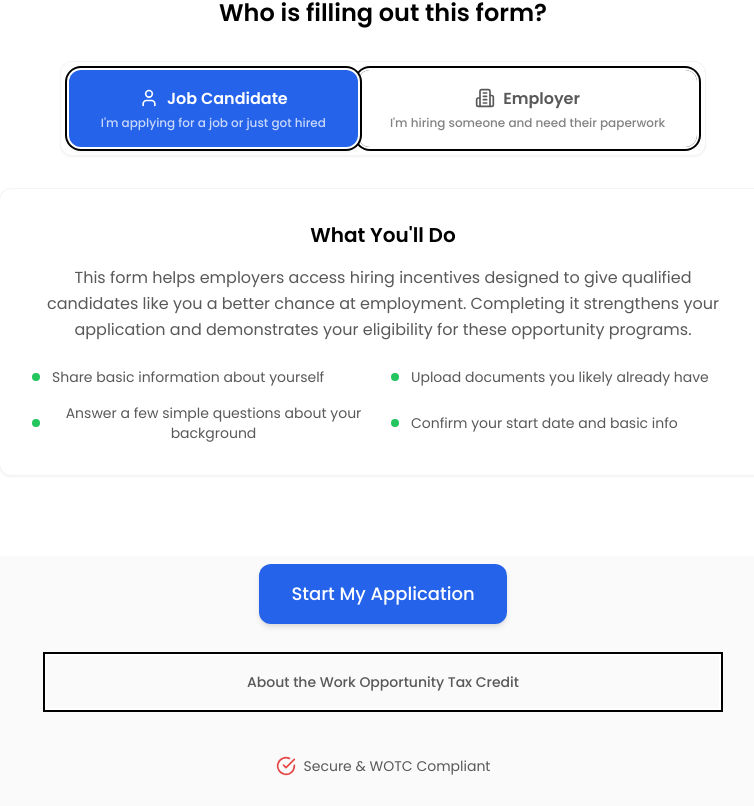
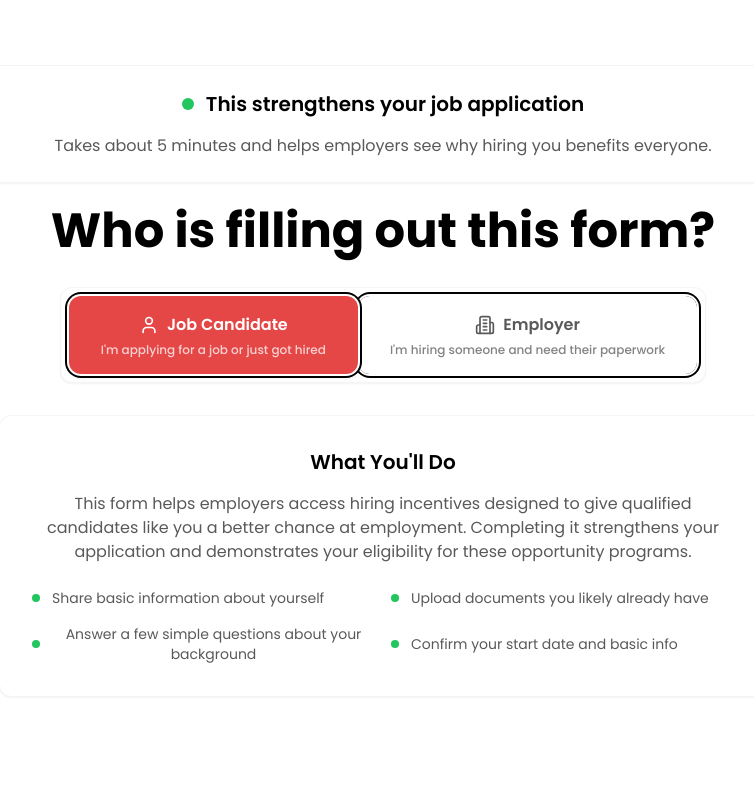
Before and after one commit to Rezme-Inc/wotc, a React (Vite) app in the folder WOTC-REZME/: page / in a window 1280 px wide. Shown: the part 594-1400 px from the top of the page, without its empty margins (257-1011 px from the left). Built offline with nearby package versions, Linux system fonts and the light colour scheme.

Commit message:
update text size

```diff
--- a/WOTC-REZME/src/App.tsx
+++ b/WOTC-REZME/src/App.tsx
@@ -1,4 +1,4 @@
-import React from 'react';
+import React, { useState } from 'react';
 import { useFormState } from './hooks/useFormState';
 import { useEmployerState } from './hooks/useEmployerState';
 import { StepIndicator } from './components/StepIndicator';
@@ -13,7 +13,39 @@ import DocumentUploadStep from './components/DocumentUploadStep';
 import { EmployerDashboard } from './components/EmployerDashboard';
 import { Footer } from './components/Footer';
 import { Header } from './components/Header';
-import { CheckCircle } from 'lucide-react';
+import { CheckCircle, ChevronDown, ChevronUp } from 'lucide-react';
+
+const WOTCDropdown: React.FC = () => {
+  const [showAbout, setShowAbout] = useState(false);
+
+  return (
+    <>
+      <button
+        onClick={() => setShowAbout(!showAbout)}
+        className="flex items-center justify-center w-full p-4 text-sm text-gray35 hover:text-black transition-colors duration-200 focus-visible"
+        aria-expanded={showAbout}
+        aria-label="Toggle Work Opportunity Tax Credit information"
+      >
+        <span className="font-medium">About the Work Opportunity Tax Credit</span>
+        {showAbout ? (
+          <ChevronUp className="w-4 h-4 ml-2" />
+        ) : (
+          <ChevronDown className="w-4 h-4 ml-2" />
+        )}
+      </button>
+
+      {showAbout && (
+        <div className="card p-6 bg-blue-50 border-blue-200 animate-fade-in">
+          <p className="text-sm text-gray35 font-poppins leading-relaxed">
+            The WOTC program provides federal tax credits to employers who hire individuals
+            from certain target groups that have consistently faced significant barriers to
+            employment. Credits can range from $1,200 to $9,600 per qualified employee.
+          </p>
+        </div>
+      )}
+    </>
+  );
+};
 
 function AppRefactored() {
   const {
@@ -62,11 +94,11 @@ function AppRefactored() {
       <Header />
 
       {/* Full Width Gray Section - Title and Step Indicator */}
-      <section className="bg-gray-50 py-6">
+      <section style={{backgroundColor: 'var(--color-gray-light)', paddingTop: '5rem', paddingBottom: '5rem'}}>
         <div className="max-w-6xl mx-auto px-6">
           {/* Header */}
           <header className="text-center mb-6">
-            <h1 className="text-4xl font-semibold mb-4 font-poppins">
+            <h1 className="text-4xl md:text-5xl lg:text-6xl font-bold mb-4 font-poppins">
               <span className="text-black">Réz</span>
               <span className="text-red-600">me</span> Employment Application
             </h1>
@@ -84,6 +116,7 @@ function AppRefactored() {
         </div>
       </section>
 
+      <section style={{backgroundColor: 'var(--color-background)', paddingTop: '5rem', paddingBottom: '5rem'}}>
         <div className="container-main flex-1">
           <div className="content-wrapper">
             <div className="max-w-6xl mx-auto">
@@ -195,15 +228,15 @@ function AppRefactored() {
           </div>
         </div>
         </div>
+      </section>
 
       {/* Gray Background Section for Action Buttons and Below */}
-      <section className="bg-gray-50 flex-1">
-        <div className="container-main">
+      <section className="flex-1" style={{backgroundColor: 'var(--color-gray-light)', paddingTop: '5rem', paddingBottom: '5rem'}}>
         <div className="max-w-6xl mx-auto px-4">
 
               {/* Action buttons for WelcomeStep */}
               {formData.currentStep === 1 && (
-                <div className="max-w-4xl mx-auto text-center pt-2">
+                <div className="max-w-4xl mx-auto text-center">
                   <div className="flex flex-col sm:flex-row items-center justify-center gap-4 mb-8">
                     <button
                       onClick={nextStep}
@@ -226,12 +259,7 @@ function AppRefactored() {
 
                   {/* Additional information */}
                   <div className="max-w-2xl mx-auto">
-                    <button
-                      className="flex items-center justify-center w-full p-4 text-sm text-gray35 hover:text-black transition-colors duration-200 focus-visible"
-                      aria-label="Toggle Work Opportunity Tax Credit information"
-                    >
-                      <span className="font-medium">About the Work Opportunity Tax Credit</span>
-                    </button>
+                    <WOTCDropdown />
                   </div>
                 </div>
               )}
@@ -246,7 +274,6 @@ function AppRefactored() {
                 </div>
               </div>
         </div>
-        </div>
       </section>
 
       <Footer />
--- a/WOTC-REZME/src/components/WelcomeStep.tsx
+++ b/WOTC-REZME/src/components/WelcomeStep.tsx
@@ -21,18 +21,18 @@ export const WelcomeStep: React.FC<WelcomeStepProps> = ({
       <div className="mb-6 card p-6 bg-green-50 border-green-200">
         <div className="flex items-center justify-center mb-4">
           <div className="w-3 h-3 bg-green-500 rounded-full mr-3"></div>
-          <h2 className="text-xl font-semibold text-black font-poppins">
+          <h2 className="text-lg md:text-xl font-semibold text-black font-poppins">
             This strengthens your job application
           </h2>
         </div>
-        <p className="text-gray35 font-poppins text-center">
+        <p className="text-sm md:text-base text-gray35 font-poppins text-center">
           Takes about 5 minutes and helps employers see why hiring you benefits everyone.
         </p>
       </div>
 
       {/* User Type Toggle */}
       <div className="mb-8">
-        <h2 className="text-2xl font-semibold text-black mb-8 font-poppins">
+        <h2 className="text-3xl md:text-4xl lg:text-5xl font-bold text-black mb-8 font-poppins">
           Who is filling out this form?
         </h2>
         <div className="card inline-flex p-2 bg-gray-50 border-gray-200">
@@ -75,15 +75,15 @@ export const WelcomeStep: React.FC<WelcomeStepProps> = ({
       <div className="mb-8 animate-fade-in">
         {userType === 'candidate' ? (
           <div className="card p-8 bg-gray-50 border-gray-100 max-w-3xl mx-auto">
-            <h3 className="text-xl font-semibold text-black mb-4 font-poppins">
+            <h3 className="text-lg md:text-xl font-semibold text-black mb-4 font-poppins">
               What You'll Do
             </h3>
-            <p className="text-gray35 font-poppins leading-relaxed mb-6">
+            <p className="text-sm md:text-base text-gray35 font-poppins leading-relaxed mb-6">
               This form helps employers access hiring incentives designed to give qualified candidates
               like you a better chance at employment. Completing it strengthens your application and
               demonstrates your eligibility for these opportunity programs.
             </p>
-            <div className="grid grid-cols-1 md:grid-cols-2 gap-4 text-sm">
+            <div className="grid grid-cols-1 md:grid-cols-2 gap-4 text-xs md:text-sm">
               <div className="flex items-center text-gray35">
                 <div className="w-2 h-2 bg-green-500 rounded-full mr-3 flex-shrink-0"></div>
                 <span>Share basic information about yourself</span>
@@ -104,14 +104,14 @@ export const WelcomeStep: React.FC<WelcomeStepProps> = ({
           </div>
         ) : (
           <div className="card p-8 bg-gray-50 border-gray-100 max-w-3xl mx-auto">
-            <h3 className="text-xl font-semibold text-black mb-4 font-poppins">
+            <h3 className="text-lg md:text-xl font-semibold text-black mb-4 font-poppins">
               What You'll Do
             </h3>
-            <p className="text-gray35 font-poppins leading-relaxed mb-6">
+            <p className="text-sm md:text-base text-gray35 font-poppins leading-relaxed mb-6">
               Set up your company information and manage tax credit applications for your employees.
               Streamline your hiring process while maximizing available tax savings.
             </p>
-            <div className="grid grid-cols-1 md:grid-cols-2 gap-4 text-sm">
+            <div className="grid grid-cols-1 md:grid-cols-2 gap-4 text-xs md:text-sm">
               <div className="flex items-center text-gray35">
                 <div className="w-2 h-2 bg-green-500 rounded-full mr-3 flex-shrink-0"></div>
                 <span>Add your company information</span>
--- a/WOTC-REZME/src/index.css
+++ b/WOTC-REZME/src/index.css
@@ -1,144 +1,213 @@
-@import '@fontsource/poppins/300.css';
-@import '@fontsource/poppins/400.css';
-@import '@fontsource/poppins/500.css';
-@import '@fontsource/poppins/600.css';
-@import '@fontsource/poppins/700.css';
+@import url('https://fonts.googleapis.com/css2?family=Poppins:wght@300;400;500;600;700&display=swap');
 
 @tailwind base;
 @tailwind components;
 @tailwind utilities;
 
-/* Base styling aligned with style guide */
-body {
-  font-family: 'Poppins', sans-serif;
-  background-color: #ffffff;
-  color: #000000;
-  line-height: 1.6;
-  font-weight: 400;
+:root {
+  /* Style Guide Colors */
+  --color-background: #FFFFFF;
+  --color-foreground: #000000;
+  --color-primary: #E54747;  /* Cinnabar Red */
+  --color-secondary: #595959; /* Gray35 */
+  --color-gray-light: rgb(249, 250, 251); /* Gray background sections */
+
+  /* Legacy variables for compatibility */
+  --background: #FFFFFF;
+  --foreground: #000000;
 }
 
-/* Typography scale for consistent hierarchy */
+@theme inline {
+  --color-background: #FFFFFF;
+  --color-foreground: #000000;
+  --color-primary: #E54747;
+  --color-secondary: #595959;
+  --color-gray-light: rgb(249, 250, 251);
+}
+
+body {
+  background: var(--color-background);
+  color: var(--color-foreground);
+  font-family: 'Poppins', sans-serif;
+  font-weight: 400;
+  line-height: 1.6;
+}
+
+/* Typography Base Styles */
 h1, h2, h3, h4, h5, h6 {
   font-family: 'Poppins', sans-serif;
   font-weight: 600;
-  color: #000000;
-  line-height: 1.4;
+  color: var(--color-foreground);
 }
 
-/* Component styles for design system consistency */
+/* Button Base Styles */
+button {
+  font-family: 'Poppins', sans-serif;
+}
+
+/* Form Input Base Styles */
+input, textarea, select {
+  font-family: 'Poppins', sans-serif;
+}
+
+/* Component styles using CSS variables */
 .btn-base {
-  @apply font-poppins font-medium transition-all duration-200 rounded-xl border-0;
+  @apply font-medium transition-all duration-200 rounded-xl border-0;
   @apply focus:outline-none focus:ring-2 focus:ring-offset-2;
+  font-family: 'Poppins', sans-serif;
   min-height: 44px; /* Accessibility requirement for touch targets */
 }
 
 .btn-primary {
-  @apply btn-base bg-blue-600 text-white;
-  @apply hover:bg-blue-700 focus:ring-blue-600;
-  @apply shadow-md hover:shadow-lg transform hover:-translate-y-0.5;
-}
-.btn-accent {
-  @apply btn-base bg-cinnabar text-white;
-  @apply hover:bg-red-600 focus:ring-cinnabar;
+  @apply btn-base text-white;
+  background-color: var(--color-primary);
+  @apply hover:opacity-90 focus:ring-2;
   @apply shadow-md hover:shadow-lg transform hover:-translate-y-0.5;
 }
 
 .btn-secondary {
-  @apply btn-base bg-white text-gray35 border border-gray-200;
-  @apply hover:bg-gray-50 hover:text-black focus:ring-gray35;
+  @apply btn-base border;
+  background-color: var(--color-background);
+  color: var(--color-secondary);
+  border-color: #e5e7eb;
+  @apply hover:bg-gray-50 focus:ring-2;
   @apply shadow-sm hover:shadow-md;
 }
 
 .btn-ghost {
-  @apply btn-base bg-transparent text-gray35;
-  @apply hover:bg-green-50 hover:text-green-700 focus:ring-green-500;
+  @apply btn-base bg-transparent;
+  color: var(--color-secondary);
+  @apply hover:bg-gray-50 focus:ring-2;
 }
 
-/* Form elements with accessibility focus */
+/* Form elements */
 .form-input {
-  @apply w-full px-4 py-3 border border-gray-200 rounded-xl font-poppins;
-  @apply bg-white text-black placeholder-gray35;
+  @apply w-full px-4 py-3 border border-gray-200 rounded-xl;
+  background-color: var(--color-background);
+  color: var(--color-foreground);
+  font-family: 'Poppins', sans-serif;
   @apply transition-all duration-200 shadow-sm;
-  @apply focus:outline-none focus:ring-2 focus:ring-black focus:border-transparent;
+  @apply focus:outline-none focus:ring-2 focus:border-transparent;
   @apply hover:shadow-md hover:border-gray-300;
   min-height: 44px; /* Accessibility compliance */
 }
 
+.form-input::placeholder {
+  color: var(--color-secondary);
+}
+
 .form-input:disabled {
-  @apply bg-gray-50 text-gray35 cursor-not-allowed;
+  @apply bg-gray-50 cursor-not-allowed;
+  color: var(--color-secondary);
 }
+
 .form-input.is-valid {
   @apply border-green-500 focus:ring-green-500 focus:border-green-500;
 }
 
 .form-input.is-invalid {
-  @apply border-red-500 focus:ring-red-500 focus:border-red-500 bg-red-50 border-2;
-}
-.form-label {
-  @apply block text-sm font-medium text-black mb-2 font-poppins;
+  border-color: var(--color-primary);
+  @apply focus:ring-red-500 bg-red-50 border-2;
 }
 
+.form-label {
+  @apply block text-sm font-medium mb-2;
+  color: var(--color-foreground);
+  font-family: 'Poppins', sans-serif;
+}
 
 .form-hint {
-  @apply text-sm text-gray35 mt-1 font-poppins font-light leading-relaxed;
+  @apply text-sm mt-1 font-light leading-relaxed;
+  color: var(--color-secondary);
+  font-family: 'Poppins', sans-serif;
 }
 
 .form-error {
-  @apply text-sm text-cinnabar mt-1 font-poppins font-medium;
+  @apply text-sm mt-1 font-medium;
+  color: var(--color-primary);
+  font-family: 'Poppins', sans-serif;
 }
 
-.valid-feedback {
-  @apply text-sm text-green-600 mt-1 font-poppins hidden;
+/* Card components */
+.card {
+  background-color: var(--color-background);
+  @apply rounded-xl border border-gray-100 shadow-sm;
+  @apply hover:shadow-md transition-shadow duration-200;
 }
 
-.invalid-feedback {
-  @apply text-sm text-red-600 mt-1 font-poppins font-medium hidden;
+.card-header {
+  @apply px-6 py-4 border-b border-gray-100;
 }
 
-.form-input.is-valid ~ .valid-feedback {
-  @apply block;
+.card-body {
+  @apply px-6 py-4;
 }
 
-.form-input.is-invalid ~ .invalid-feedback {
-  @apply block;
+.card-footer {
+  @apply px-6 py-4 border-t border-gray-100 rounded-b-xl;
+  background-color: var(--color-gray-light);
 }
 
-/* Form check styles (checkboxes) */
-.form-check {
-  @apply flex items-start gap-3 mb-3;
+/* Layout containers */
+.container-main {
+  background-color: transparent;
 }
 
-.form-check-input {
-  @apply w-5 h-5 text-blue-600 bg-white border-gray-300 rounded;
-  @apply focus:ring-blue-500 focus:ring-2 transition-colors duration-200;
-  margin-top: 0.125rem; /* Align with first line of text */
+.content-wrapper {
+  @apply max-w-6xl mx-auto px-4 py-4;
 }
 
-.form-check-label {
-  @apply text-black font-poppins leading-relaxed;
+.section-spacing {
+  @apply space-y-6;
 }
 
-/* Grid system similar to Bootstrap */
-.row {
-  @apply flex flex-wrap -mx-3;
+/* Step indicators */
+.step-complete {
+  @apply bg-green-600 text-white shadow-sm;
 }
 
-.col-12 {
-  @apply w-full px-3 mb-6;
+.step-current {
+  @apply bg-orange-500 text-white shadow-lg ring-2 ring-orange-300;
 }
 
-.col-md-6 {
-  @apply w-full px-3 mb-6;
+.step-pending {
+  @apply bg-gray-400 text-white shadow-sm;
 }
 
-.col-md-4 {
-  @apply w-full px-3 mb-6;
+/* Status badges */
+.status-badge {
+  @apply inline-flex items-center px-3 py-1 rounded-full text-xs font-medium;
+  font-family: 'Poppins', sans-serif;
 }
 
-.col-md-3 {
-  @apply w-full px-3 mb-6;
+.status-success {
+  @apply status-badge bg-green-50 text-green-700 border border-green-200;
 }
 
+.status-warning {
+  @apply status-badge bg-yellow-50 text-yellow-700 border border-yellow-200;
+}
+
+.status-error {
+  @apply status-badge bg-red-50 border border-red-200;
+  color: var(--color-primary);
+}
+
+.status-info {
+  @apply status-badge bg-blue-50 text-blue-700 border border-blue-200;
+}
+
+/* Accessibility enhancements */
+.sr-only {
+  @apply absolute w-px h-px p-0 -m-px overflow-hidden whitespace-nowrap border-0;
+}
+
+.focus-visible {
+  @apply outline-none ring-2 ring-offset-2;
+  --tw-ring-color: var(--color-foreground);
+}
+
+/* Responsive design helpers */
 @media (min-width: 768px) {
   .col-md-6 {
     @apply w-1/2;
@@ -152,123 +221,17 @@ h1, h2, h3, h4, h5, h6 {
     @apply w-1/4;
   }
 }
-/* Card components for content organization */
-.card {
-  @apply bg-white rounded-xl border border-gray-100 shadow-sm;
-  @apply hover:shadow-md transition-shadow duration-200;
-}
-
-.card-header {
-  @apply px-6 py-4 border-b border-gray-100;
-}
-
-.card-body {
-  @apply px-6 py-4;
-}
-
-.card-footer {
-  @apply px-6 py-4 border-t border-gray-100 bg-gray-50 rounded-b-xl;
-}
-
-/* Status and feedback styling */
-.status-badge {
-  @apply inline-flex items-center px-3 py-1 rounded-full text-xs font-medium;
-}
-
-.status-success {
-  @apply status-badge bg-green-50 text-green-700 border border-green-200;
-}
-
-.status-warning {
-  @apply status-badge bg-yellow-50 text-yellow-700 border border-yellow-200;
-}
-
-.status-error {
-  @apply status-badge bg-red-50 text-red-700 border border-red-200;
-}
-
-.status-info {
-  @apply status-badge bg-blue-50 text-blue-700 border border-blue-200;
-}
-
-/* Enhanced error banner styling */
-.error-banner {
-  @apply bg-red-50 border border-red-200 rounded-xl p-6 mb-8 shadow-sm;
-  @apply border-l-4 border-l-red-500;
-}
-.error-banner-header {
-  @apply text-red-800 font-semibold mb-3 font-poppins flex items-center;
-}
-.error-banner-list {
-  @apply space-y-2;
-}
-.error-banner-item {
-  @apply text-red-700 flex items-start font-poppins text-sm;
-}
-
-/* Field error container styling */
-.field-error-container {
-  @apply relative;
-}
-.field-error-icon {
-  @apply absolute right-3 top-1/2 transform -translate-y-1/2 text-red-500 w-5 h-5;
-}
-.field-error-text {
-  @apply text-sm text-red-600 mt-1 font-poppins font-medium;
-}
-
-/* Navigation and step indicators */
-.step-indicator-line {
-  @apply transition-all duration-300 ease-in-out;
-}
-
-.step-complete {
-  @apply bg-green-600 text-white shadow-sm;
-}
-
-.step-current {
-  @apply bg-orange-500 text-white shadow-lg ring-2 ring-orange-300;
-}
-
-.step-pending {
-  @apply bg-gray-400 text-white shadow-sm;
-}
-
-/* Layout containers */
-.container-main {
-  @apply bg-transparent;
-}
-
-.content-wrapper {
-  @apply max-w-6xl mx-auto px-4 py-4;
-}
-
-.section-spacing {
-  @apply space-y-6;
-}
-
-/* Accessibility enhancements */
-.sr-only {
-  @apply absolute w-px h-px p-0 -m-px overflow-hidden whitespace-nowrap border-0;
-}
-
-/* Focus visible for better keyboard navigation */
-.focus-visible {
-  @apply outline-none ring-2 ring-black ring-offset-2;
-}
 
 /* High contrast mode support */
 @media (prefers-contrast: high) {
   .btn-primary {
-    @apply ring-2 ring-black;
-  }
-
-  .btn-accent {
-    @apply ring-2 ring-cinnabar;
+    @apply ring-2;
+    --tw-ring-color: var(--color-foreground);
   }
 
   .form-input {
-    @apply border-2 border-black;
+    @apply border-2;
+    border-color: var(--color-foreground);
   }
 }
 
@@ -290,7 +253,8 @@ h1, h2, h3, h4, h5, h6 {
   }
 
   body {
-    @apply text-black bg-white;
+    background: var(--color-background);
+    color: var(--color-foreground);
   }
 }
 
@@ -304,9 +268,10 @@ h1, h2, h3, h4, h5, h6 {
 }
 
 ::-webkit-scrollbar-thumb {
-  @apply bg-gray35 rounded-full;
+  background-color: var(--color-secondary);
+  @apply rounded-full;
 }
 
 ::-webkit-scrollbar-thumb:hover {
-  @apply bg-black;
+  background-color: var(--color-foreground);
 }
```
Lines whose indentation alone changed are shown as unchanged.
